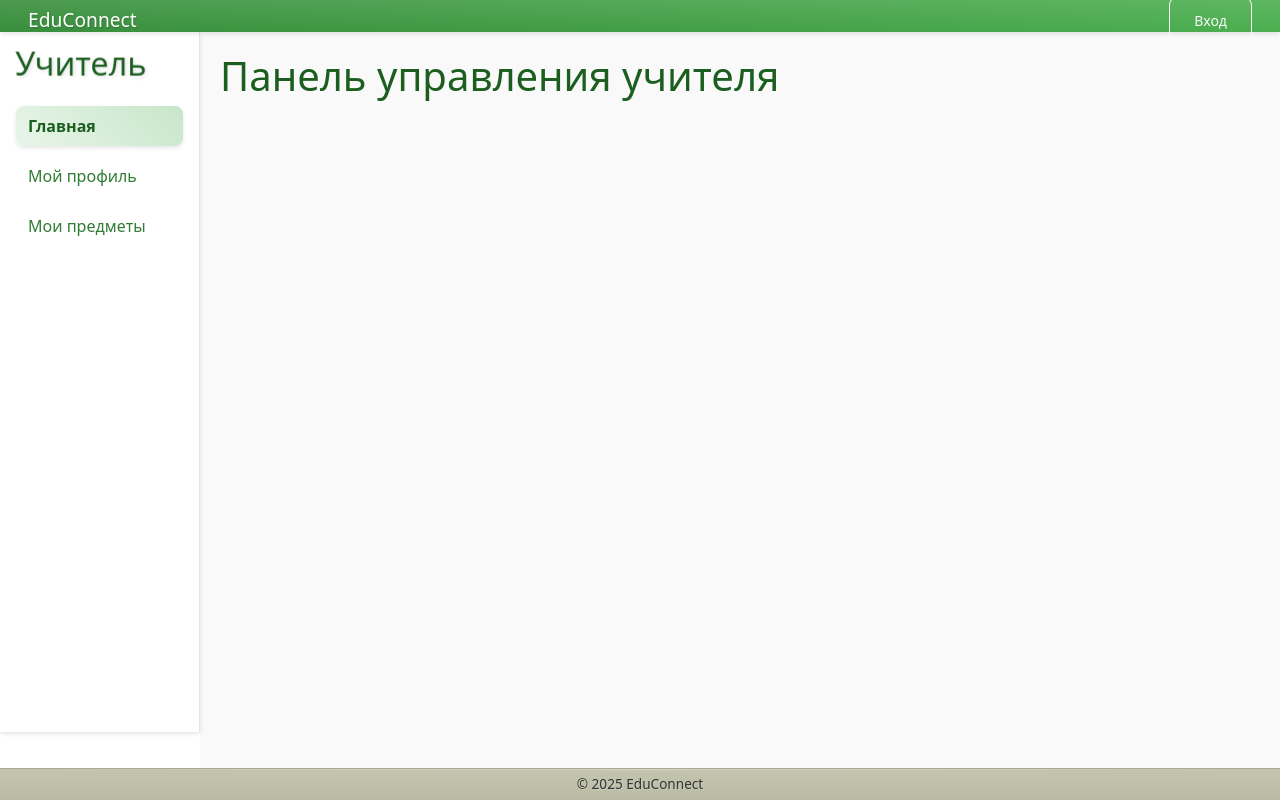
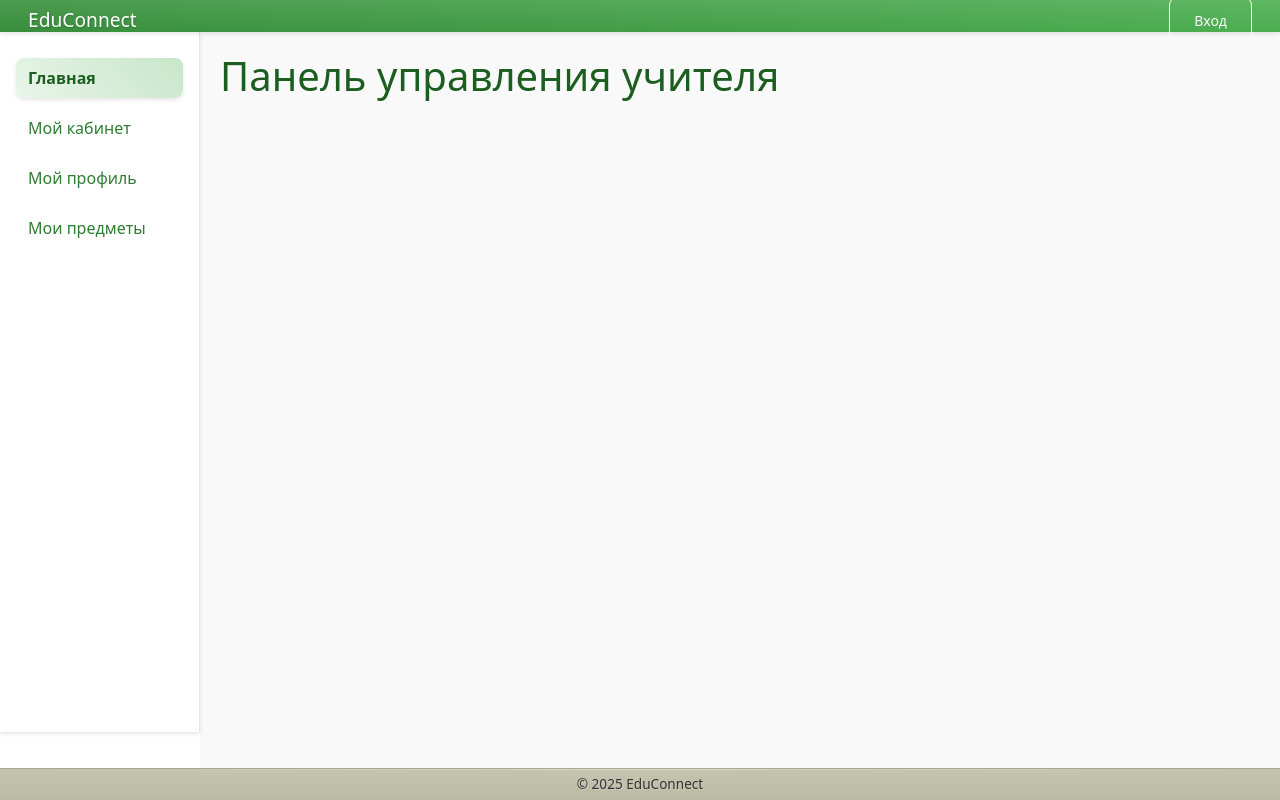
Before and after one commit to Alex-L-K-free/EduConnect, a React (Create React App) app in the folder educonnect/frontend/: page /teacher in a window 1280 px wide. Built offline with nearby package versions, Linux system fonts and the light colour scheme.

Commit message:
работа с текущим пользователем (рабочий вариант)

```diff
--- a/educonnect/frontend/src/components/layout/SidebarTeacher.js
+++ b/educonnect/frontend/src/components/layout/SidebarTeacher.js
@@ -4,7 +4,7 @@ import './Sidebar.css'; // Импортируйте стили для Sidebar
 const SidebarTeacher = ({ activePage, onNavigate }) => {
   return (
     <div className="sidebar">
-      <h2>Учитель</h2>
+      {/* <h2>Учитель</h2> */}
       <ul>
         <li
           className={activePage === 'main' ? 'active' : ''}
@@ -12,6 +12,13 @@ const SidebarTeacher = ({ activePage, onNavigate }) => {
         >
           <a href="#!">Главная</a>
         </li>
+
+        <li
+          className={activePage === 'cabinet' ? 'active' : ''}
+          onClick={() => onNavigate('cabinet')}>
+          <a href="#!">Мой кабинет</a>
+        </li>
+
         <li
           className={activePage === 'profile' ? 'active' : ''}
           onClick={() => onNavigate('profile')}>
```
